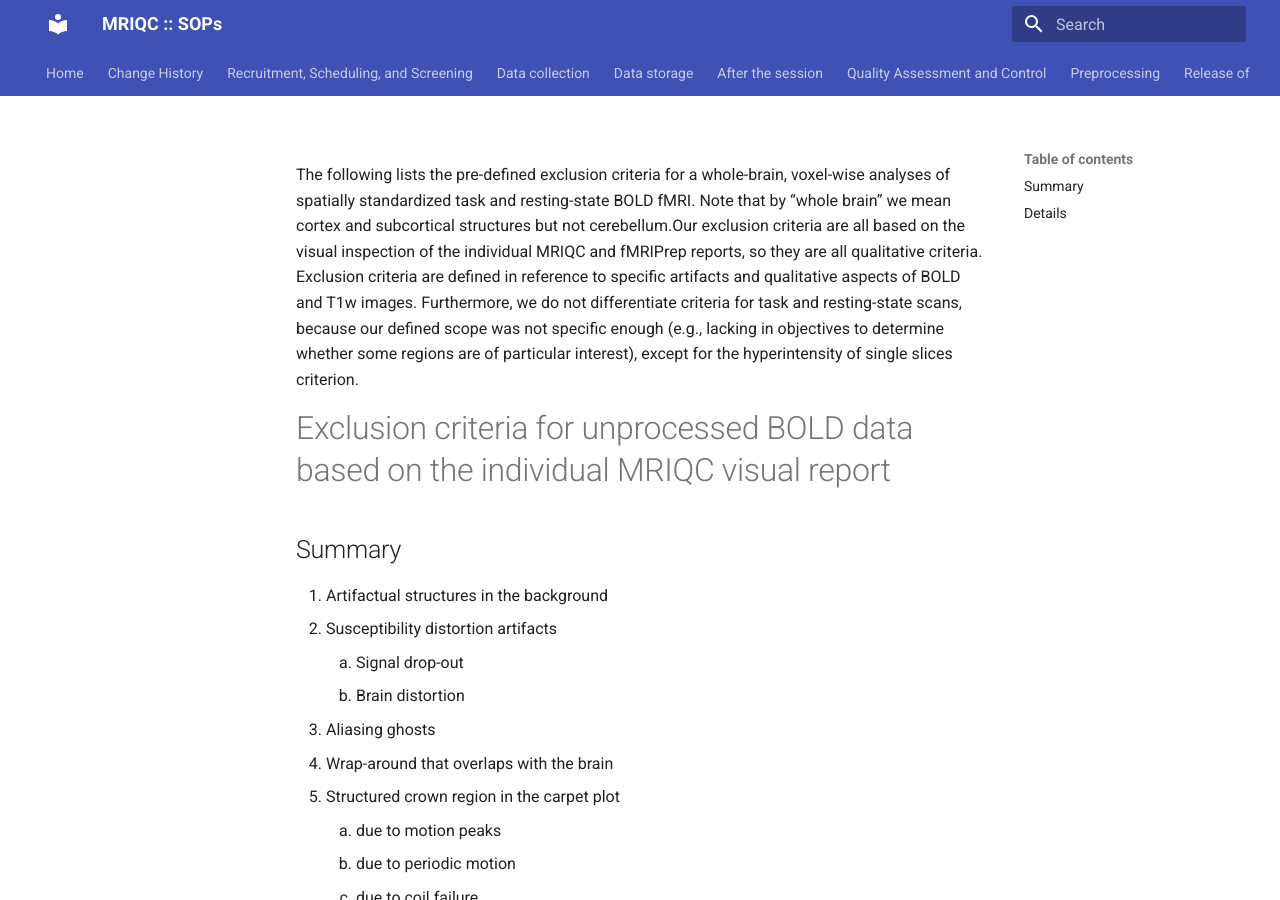
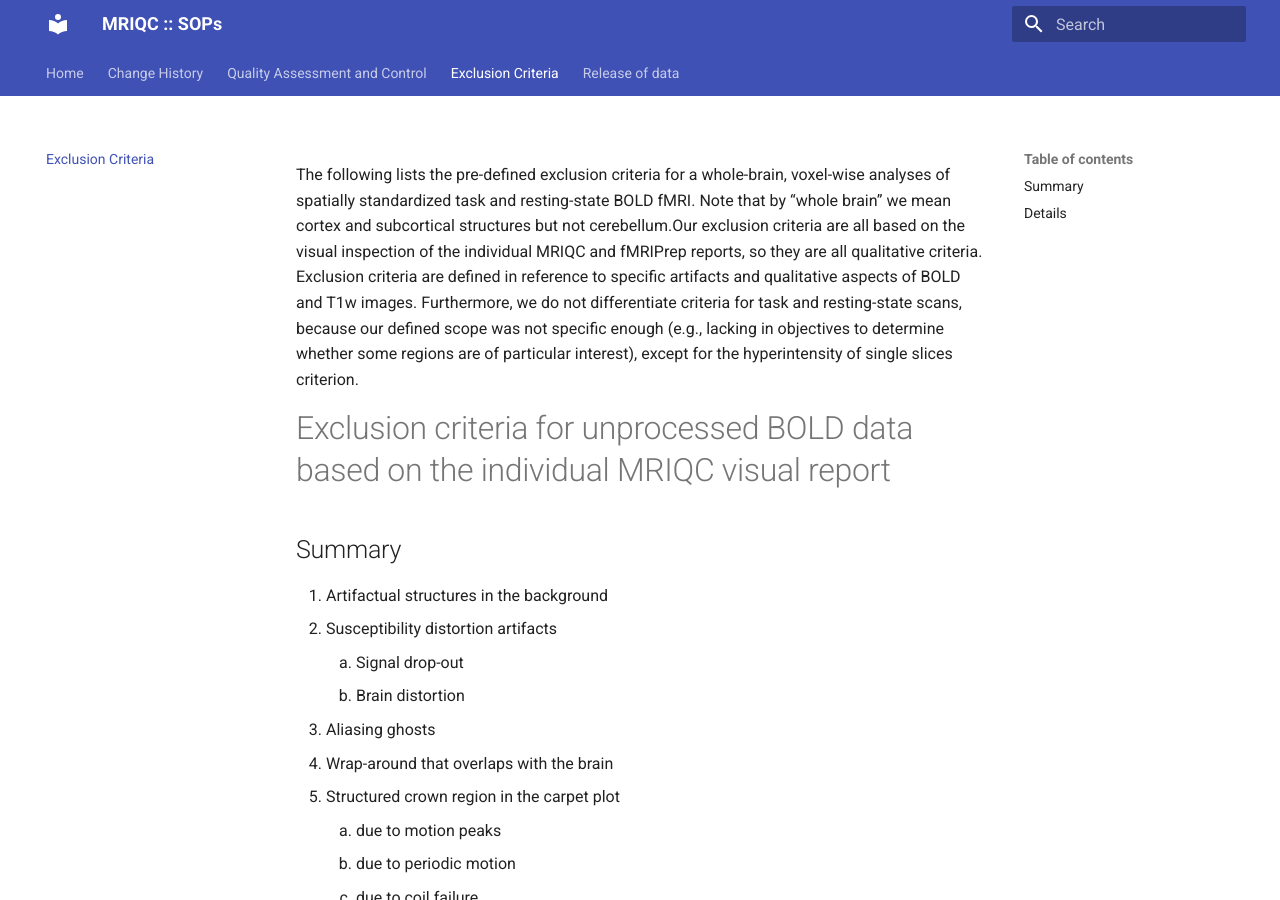
Before and after one commit to TheAxonLab/frontiers-qc-sops, an MkDocs documentation site: the page built from docs/exclusion_criteria.md, in a window 1280 px wide and 900 px high. Built offline with MkDocs 1.6.1 and Material for MkDocs 9.7.7, drawn with Linux system fonts in a browser that asks for light colours.

Commit message:
fix : fix website build to specificity of this protocol

```diff
--- a/mkdocs.yml
+++ b/mkdocs.yml
@@ -1,7 +1,7 @@
 site_name: "MRIQC :: SOPs"
-site_description: MRI standard operating procedures (SOPs) for quality assessment and quality control (QA/QC)
+site_description: Standard operating procedures (SOPs) associated to our "Quality Control in functional MRI studies with MRIQC and fMRIPrep" paper.
 site_author: The AxonLab
-site_url: https://github.com/TheAxonLab/mriqc-sops-QC.git
+site_url: https://github.com/TheAxonLab/frontiers-sops-QC.git
 google_analytics: ['UA-170131052-1', 'www.nipreps.org']
 
 # Copyright
@@ -10,15 +10,8 @@ copyright: Copyright &copy; 2022
 nav:
     - Home: index.md
     - Change History: changes.md
-    - Recruitment, Scheduling, and Screening:
-      - Introduction: recruitment-scheduling-screening/index.md
-      - Example 1: recruitment-scheduling-screening/example1.md
-      - Example 2: recruitment-scheduling-screening/example2.md
-    - Data collection: data-collection.md
-    - Data storage: data-storage.md
-    - After the session: post-session.md
     - Quality Assessment and Control: qa-qc.md
-    - Preprocessing: preprocessing.md
+    - Exclusion Criteria: exclusion_criteria.md
     - Release of data: release.md
 theme:
   name: material
```
